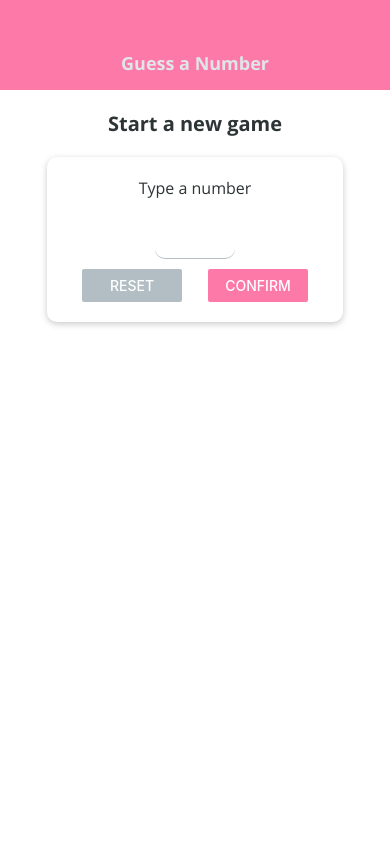
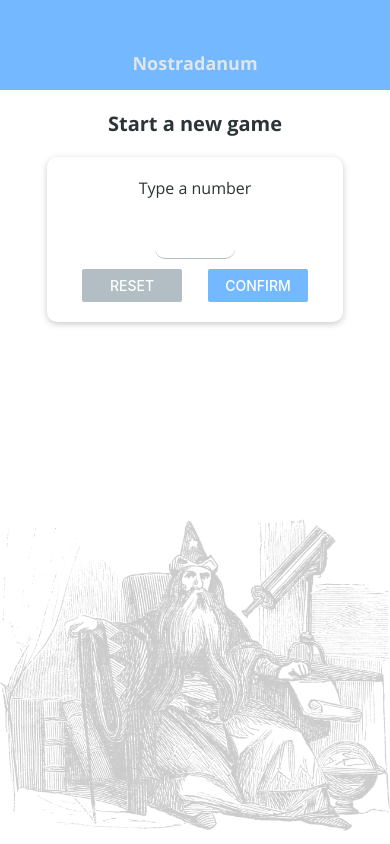
Before and after one commit to max-jellycat/nostradanum, a React Native app: screen / in a window 390 px wide. Built offline with nearby package versions, Linux system fonts and the light colour scheme.

Commit message:
background image & fix input font

```diff
--- a/App.js
+++ b/App.js
@@ -1,5 +1,5 @@
 import React, { useState, useEffect } from 'react';
-import { StyleSheet, View } from 'react-native';
+import { StyleSheet, View, Image } from 'react-native';
 import * as Font from 'expo-font';
 
 import Header from './components/Header';
@@ -54,7 +54,11 @@ export default () => {
     <>
       {dataLoaded && (
         <View style={styles.screen}>
-          <Header title="Guess a Number" />
+          <Image
+            source={require('./assets/nostradamus.png')}
+            style={styles.backgroundImage}
+          />
+          <Header title="Nostradanum" />
           {content}
         </View>
       )}
@@ -66,4 +70,12 @@ const styles = StyleSheet.create({
   screen: {
     flex: 1,
   },
+  backgroundImage: {
+    width: '100%',
+    height: '40%',
+    position: 'absolute',
+    bottom: 0,
+    resizeMode: 'contain',
+    opacity: 0.2,
+  },
 });
--- a/components/Input.js
+++ b/components/Input.js
@@ -15,6 +15,7 @@ const styles = StyleSheet.create({
     borderRadius: Sizes.medium,
     padding: Sizes.small,
     marginVertical: Sizes.medium,
+    fontFamily: 'open-sans',
   },
 });
 
--- a/constants/index.js
+++ b/constants/index.js
@@ -2,7 +2,7 @@ export const Colors = {
   dark: '#2d3436',
   light: '#dfe6e9',
   gray: '#b2bec3',
-  primary: '#fd79a8',
+  primary: '#74b9ff',
 };
 
 export const Sizes = {
--- a/screens/StartGameScreen.js
+++ b/screens/StartGameScreen.js
@@ -109,7 +109,6 @@ const styles = StyleSheet.create({
     color: Colors.primary,
     textAlign: 'center',
     fontSize: FontSizes.large,
-    fontWeight: 'bold',
   },
   button: {
     width: 100,
```
Also changed, not shown: assets/nostradamus.png (added).
